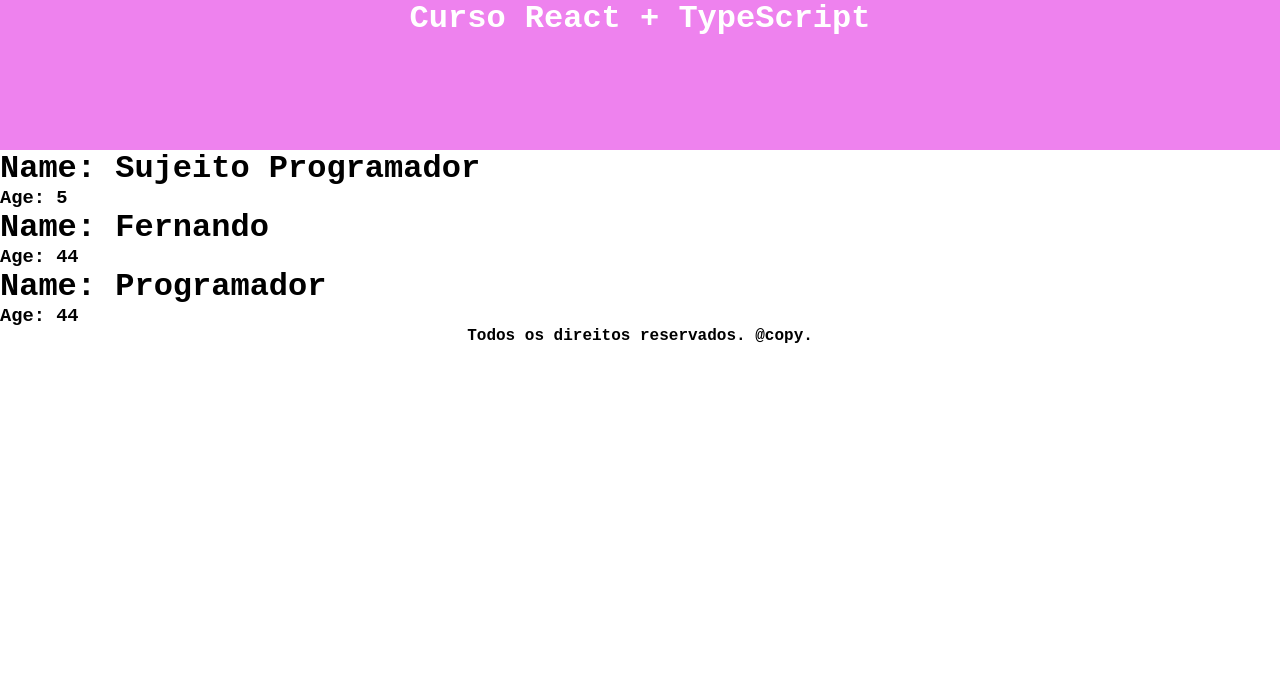
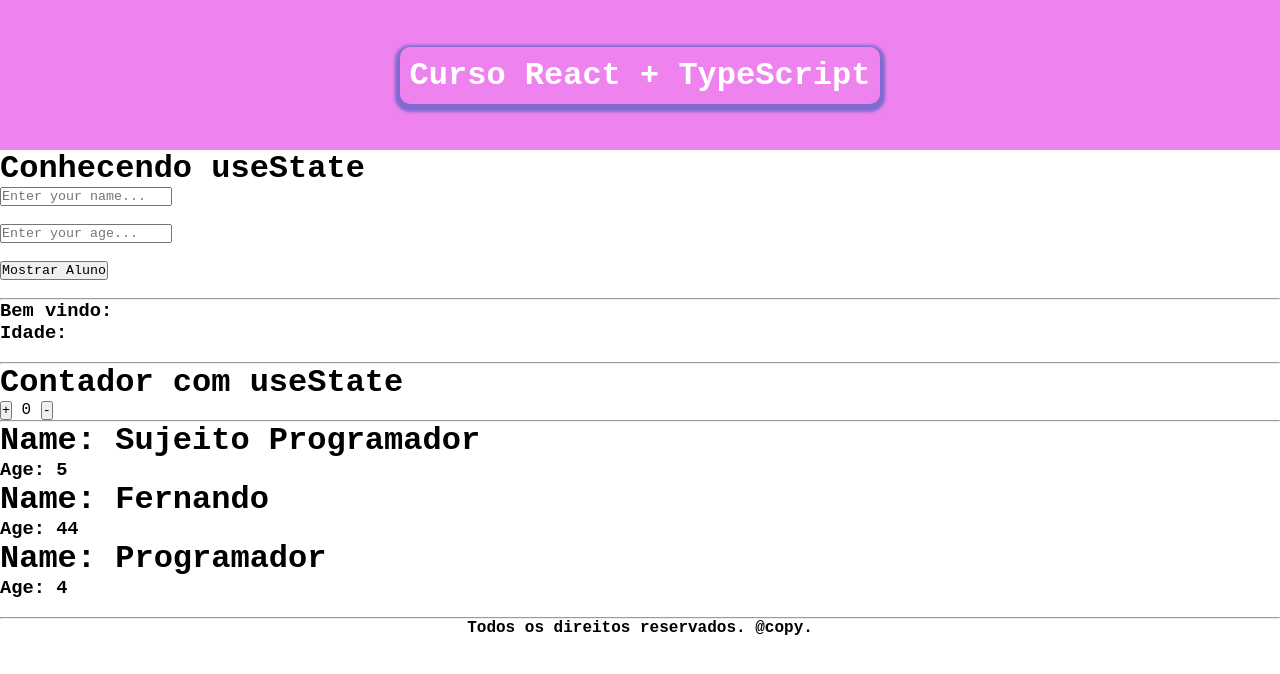
Before and after one commit to FernandoVenturini/Find_Out_Your_Age, a React (Vite) app: page / in a window 1280 px wide. Shown: the top 674 px of the page. Built offline with nearby package versions, Linux system fonts and the light colour scheme; the HTML template or start-up script is replaced by a standard one.

Commit message:
added useState #02

```diff
--- a/src/App.tsx
+++ b/src/App.tsx
@@ -1,16 +1,75 @@
 import { Header } from './components/header';
 import { Aluno } from './components/aluno';
-import {Footer } from './components/footer';
+import { Footer } from './components/footer';
+import { useState } from 'react';
+
+interface InfoAlunoProps {
+  name: string;
+  age: string;
+}
 
 export default function App() {
+
+  const [input, setInput] = useState("");
+  const [age, setAge] = useState("");
+  const [infoAluno, setInfoAluno] = useState<InfoAlunoProps>();
+  const [contador, setContador] = useState(0);
+
+  function mostrarAluno() {
+    setInfoAluno({
+      name: input,
+      age: age,
+    });
+  };
+
+  function adicionar() {
+    setContador(valorAtual => valorAtual + 1);
+  };
+
+  function diminuir() {
+    if(contador === 0) {
+      return;
+    }
+    setContador((valorAtual) => valorAtual - 1);
+  }
+
   return (
     <div>
-      <Header title='Curso React + TypeScript'/>
-
+      <Header title="Curso React + TypeScript" />
+      <h1>Conhecendo useState</h1>
+      <input
+        type="text"
+        placeholder="Enter your name..."
+        value={input}
+        onChange={(e) => setInput(e.target.value)}
+      />
+      <br />
+      <br />
+      <input
+        type="number"
+        placeholder="Enter your age..."
+        value={age}
+        onChange={(e) => setAge(e.target.value)}
+      />
+      <br />
+      <br />
+      <button onClick={mostrarAluno}>Mostrar Aluno</button>
+      <br />
+      <br />
+      <hr />
+      <h3>Bem vindo: {infoAluno?.name}</h3>
+      <h3>Idade: {infoAluno?.age}</h3>
+      <br />
+      <hr />
+      <h1>Contador com useState</h1>
+      <button onClick={adicionar}>+</button> {contador} <button onClick={diminuir}>-</button>
+      <br />
+      <hr />
       <Aluno name="Sujeito Programador" age={5} />
       <Aluno name="Fernando" age={44} />
-      <Aluno name="Programador" age={44} />
-
+      <Aluno name="Programador" age={4} />
+      <br />
+      <hr />
       <Footer />
     </div>
   );
--- a/src/components/header.css
+++ b/src/components/header.css
@@ -2,9 +2,15 @@
     width: 100%;
     height: 150px;
     background-color: violet;
+    display: flex;
+    align-items: center;
+    justify-content: center;
 }
 
 .title {
     color: #fff;
     text-align: center;
+    padding: 10px;
+    box-shadow: 0px 3px 3px 5px rgba(100, 100, 200, 0.8);
+    border-radius: 10px;
 }
```
